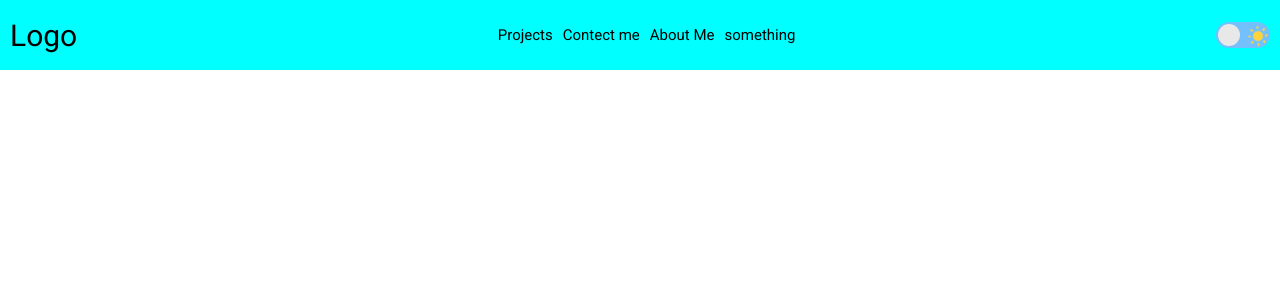
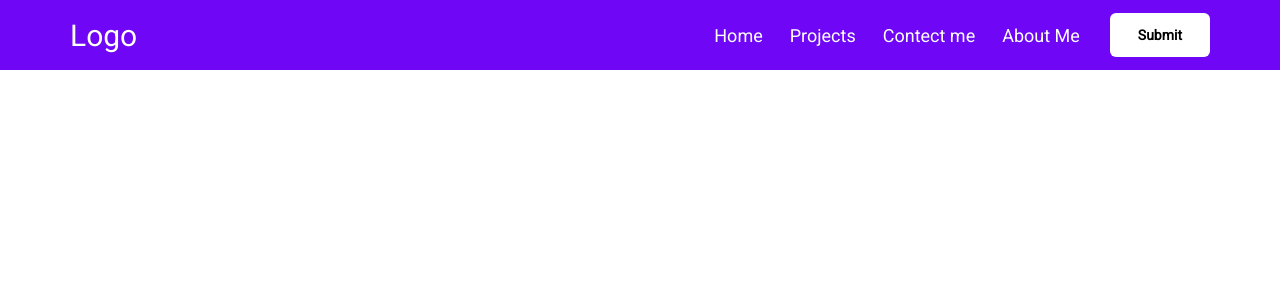
Before and after one commit to ashutoshmaurya293/Portfolio, a React (Vite) app: page / in a window 1280 px wide. Shown: the top 300 px of the page. Built offline with nearby package versions, Linux system fonts and the light colour scheme.

Commit message:
navbar completed

```diff
--- a/src/conponents/Drower/Drower.jsx
+++ b/src/conponents/Drower/Drower.jsx
@@ -4,13 +4,32 @@ const Drawer = ({ toggle, OnToggle }) => {
   return (
     <>
       {toggle && <Backdrop />}
-      <SDrawer toggle={toggle}></SDrawer>
+      <SDrawer toggle={toggle}>
+       <List>
+       <ul>
+          <li>Projects</li>
+          <li>Contect me</li>
+          <li>About Me</li>
+          <li>Something</li>
+        </ul>
+       </List>
+      </SDrawer>
     </>
   );
 };
 
 export default Drawer;
 
+const List = styled.div`
+  position: absolute;
+  top: 90px;
+  left: 35px;
+  ul>li{
+    list-style: none;
+    padding: 2rem;
+    font-size: 2.2rem;
+  }
+`
 const Backdrop = styled.div`
   height: 100%;
   width: 100%;
--- a/src/conponents/Navbar/Navbar.css
+++ b/src/conponents/Navbar/Navbar.css
@@ -4,7 +4,8 @@
   box-sizing: border-box;
 }
 nav {
-  background-color: aqua;
+  background-color: #6f07f6;
+  color: #fff;
 }
 .logo {
   font-size: 3rem;
@@ -14,10 +15,11 @@ nav {
   justify-content: space-between;
   height: 70px;
   align-items: center;
-  max-width: 12 00px;
-  margin: 0 1rem;
+  max-width: 1200px;
+  margin: 0 auto;
+  padding: 0 3rem;
 }
-.sideLogo{
+.sideLogo {
   display: flex;
   align-items: center;
   gap: 2rem;
@@ -25,18 +27,101 @@ nav {
 .sideLogo ul {
   display: flex;
   list-style: none;
-  gap: 1rem;
-  font-size: 1.5rem;
+  gap: 0.7rem;
+  font-size: 1.8rem;
+}
+.sideLogo ul li {
+  cursor: pointer;
+  height: 35px;
+  padding: 0.5rem 1rem;
+  /* width: 100px; */
+  display: flex;
+  border-radius: 5px;
+  align-items: center;
+  justify-content: center;
+  transition: 0.5s all ease-in-out;
+  &:hover {
+    background-color: #fff;
+    color: #000;
+    transition: 0.5s all ease-in-out;
+  }
+}
+button {
+  font-family: Roboto;
+  font-weight: 700;
+  color: #000;
+  background-color: #fff;
+  padding: 1em 2em;
+  border: none;
+  border-radius: 0.6rem;
+  position: relative;
+  cursor: pointer;
+  overflow: hidden;
+  font-size: 1.4rem;
+
+  &:hover {
+    color: white;
+    transition: 1.5s ease;
+  }
+  &:active {
+    scale: 0.9;
+  }
+}
+
+button span:not(:nth-child(6)) {
+  position: absolute;
+  left: 50%;
+  top: 50%;
+  transform: translate(-50%, -50%);
+  height: 30px;
+  width: 30px;
+  background-color: #0ca9edc0;
+  border-radius: 50%;
+  transition: 0.6s ease;
+}
+
+button span:nth-child(6) {
+  position: relative;
+}
+
+button span:nth-child(1) {
+  transform: translate(-3.3em, -4em);
+}
+
+button span:nth-child(2) {
+  transform: translate(-6em, 1.3em);
+}
+
+button span:nth-child(3) {
+  transform: translate(-0.2em, 1.8em);
+}
+
+button span:nth-child(4) {
+  transform: translate(3.5em, 1.4em);
+}
+
+button span:nth-child(5) {
+  transform: translate(3.5em, -3.8em);
+}
+
+button:hover span:not(:nth-child(6)) {
+  transform: translate(-50%, -50%) scale(4);
+  transition: 1.5s ease;
+}
+
+.email {
+  font-size: 1.8rem;
+  padding: 0.5rem 1rem;
 }
 #checkbox {
   display: none;
 }
-#full{
+#full {
   display: flex;
   align-items: center;
   gap: 5rem;
 }
-.Hamburger{
+.Hamburger {
   display: none;
 }
 .toggle {
@@ -100,10 +185,10 @@ nav {
 }
 
 @media (max-width: 768px) {
-.Hamburger{
-  display: block;
+  .Hamburger {
+    display: block;
+  }
+  .sideLogo ul li {
+    display: none;
+  }
 }
-.sideLogo ul{
-  display: none;
-}
-}
--- a/src/conponents/Navbar/Navbar.jsx
+++ b/src/conponents/Navbar/Navbar.jsx
@@ -30,13 +30,22 @@ const Navbar = ({ OnToggle, cheak, setcheak }) => {
         </div>
         <div className="sideLogo">
           <ul>
+            <li>Home</li>
             <li>Projects</li>
             <li>Contect me</li>
             <li>About Me</li>
-            <li>something</li>
           </ul>
+        {/* <DarkMode /> */}
+
+<button>
+    <span class="circle1"></span>
+    <span class="circle2"></span>
+    <span class="circle3"></span>
+    <span class="circle4"></span>
+    <span class="circle5"></span>
+    <span class="text">Submit</span>
+</button>
         </div>
-        <DarkMode />
       </div>
     </nav>
   );
```
Also changed, not shown: src/App.jsx (+7 -7 lines).
